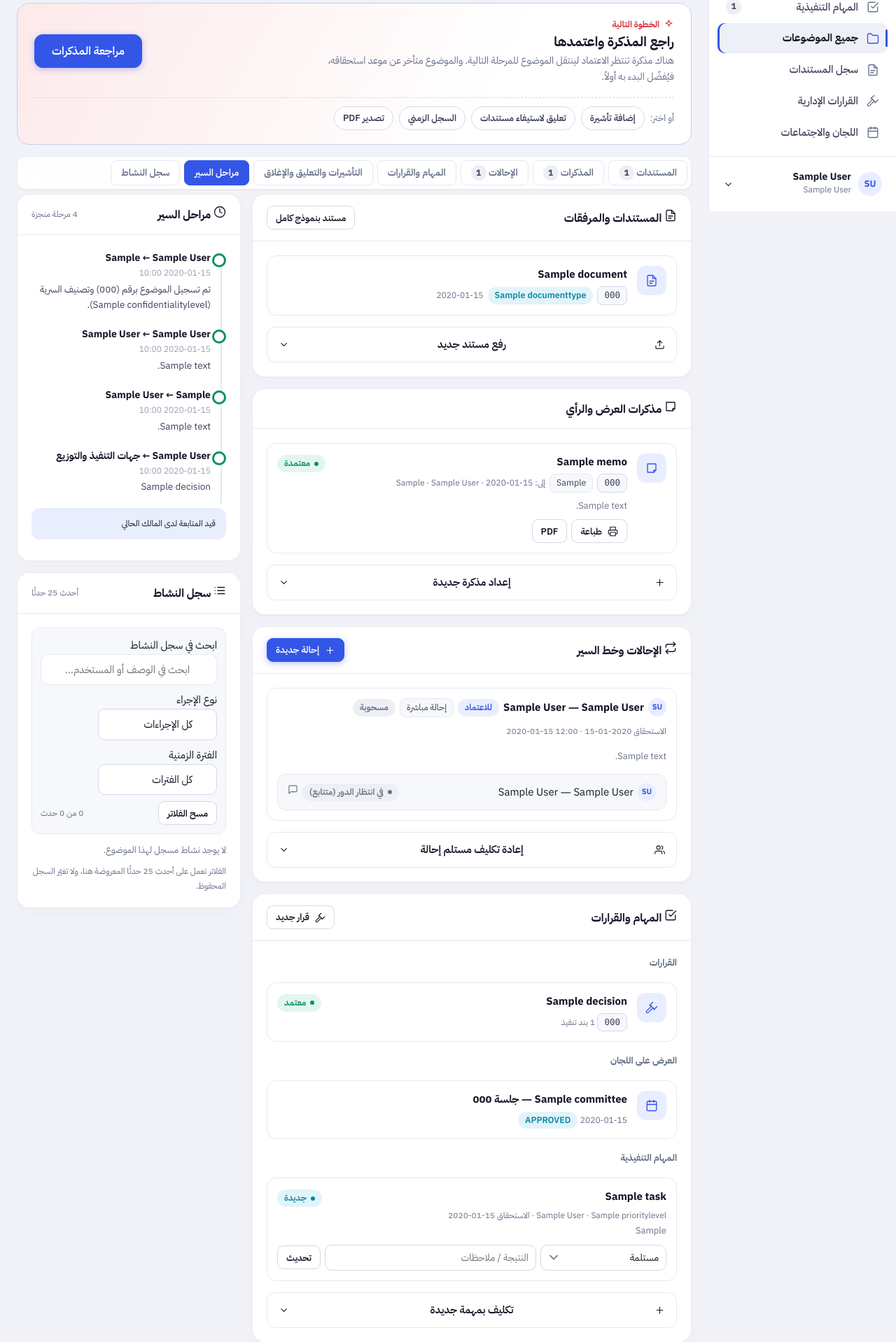
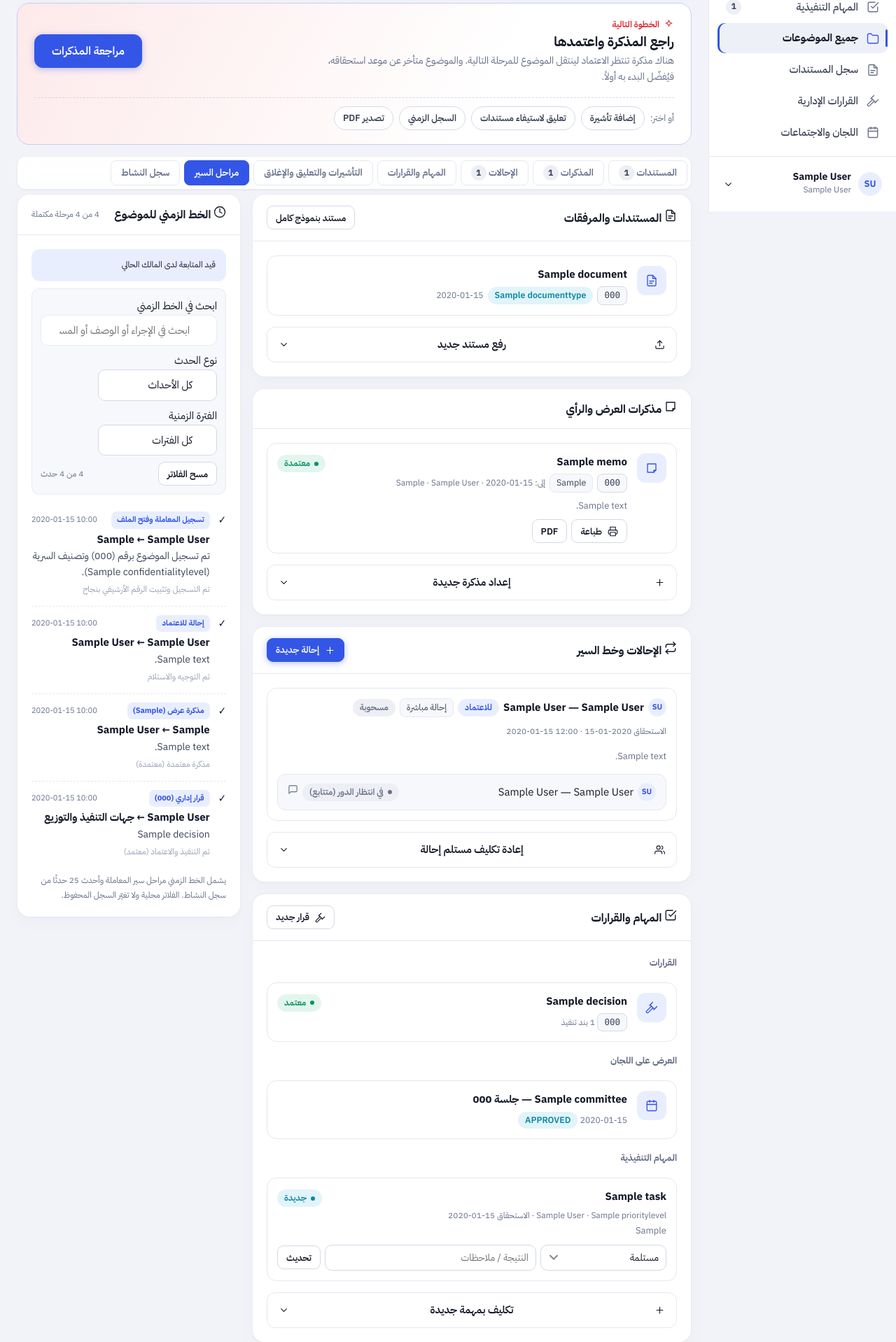
Before and after one commit to AhmedNayel-1/workflow1, a Django app: page /subjects/1/ in a window 1280 px wide. Shown: the part 498-2416 px from the top of the page at 70% size. Run offline with Django 5.2, Linux system fonts and the light colour scheme; a user stored in the database is signed in; tables that the repository leaves empty hold one stand-in row (values such as "Sample post"); data that the repository does not hold is empty.

Commit message:
Unify subject workflow and activity into chronological timeline

```diff
--- a/templates/subjects/subject_detail.html
+++ b/templates/subjects/subject_detail.html
@@ -143,22 +143,33 @@
 
 {# ====================== العمود الجانبي ====================== #}
 <aside class="col sticky" style="gap:16px">
-  <section class="panel" id="sec-timeline"><div class="panel-h"><h3>{% icon 'clock' %} مراحل السير</h3><span class="muted xs">{{ completed_stages_count }} مرحلة منجزة</span></div><div class="panel-b">
-    <div class="tl" id="timeline-box">{% for st in workflow_stages %}<div class="tl-i {% if st.status == 'completed' %}ok{% elif st.status == 'pending' %}mute{% endif %}"><b>{{ st.from_label }} ← {{ st.to_label }}</b><small>{{ st.date }}</small><p>{{ st.what_happened }}</p>{% if st.pending_text %}<small style="color:var(--warn)">{{ st.pending_text }}</small>{% endif %}</div>{% endfor %}</div>
-    <div class="note brand xs">{{ active_stage_pending_text }}</div></div></section>
-  <section class="panel" id="sec-activity" data-activity-root>
-    <div class="panel-h"><h3>{% icon 'list' %} سجل النشاط</h3><span class="muted xs">أحدث 25 حدثًا</span></div>
+  <section class="panel" id="sec-timeline" data-activity-root>
+    <div class="panel-h"><h3>{% icon 'clock' %} الخط الزمني للموضوع</h3><span class="muted xs">{{ completed_stages_count }} من {{ workflow_stages|length }} مرحلة مكتملة</span></div>
     <div class="panel-b">
-      <div class="activity-tools" role="search" aria-label="البحث في سجل النشاط">
-        <label class="search-in activity-search"><span class="sr-only">ابحث في سجل النشاط</span><input class="in" type="search" placeholder="ابحث في الوصف أو المستخدم..." data-activity-search autocomplete="off"></label>
-        <label class="activity-filter"><span class="sr-only">نوع الإجراء</span><select class="in" data-activity-type><option value="">كل الإجراءات</option></select></label>
-        <label class="activity-filter"><span class="sr-only">الفترة الزمنية</span><select class="in" data-activity-period><option value="all">كل الفترات</option><option value="1">آخر 24 ساعة</option><option value="7">آخر 7 أيام</option><option value="30">آخر 30 يومًا</option></select></label>
-        <button class="btn sm" type="button" data-activity-clear>مسح الفلاتر</button>
-        <span class="activity-count muted xs" data-activity-count aria-live="polite">—</span>
+      <div class="note brand xs chronology-current">{{ active_stage_pending_text }}</div>
+      <div id="sec-activity" class="chronology-filter-anchor">
+        <div class="activity-tools" role="search" aria-label="البحث في الخط الزمني">
+          <label class="search-in activity-search"><span class="sr-only">ابحث في الخط الزمني</span><input class="in" type="search" placeholder="ابحث في الإجراء أو الوصف أو المستخدم..." data-activity-search autocomplete="off"></label>
+          <label class="activity-filter"><span class="sr-only">نوع الحدث</span><select class="in" data-activity-type><option value="">كل الأحداث</option></select></label>
+          <label class="activity-filter"><span class="sr-only">الفترة الزمنية</span><select class="in" data-activity-period><option value="all">كل الفترات</option><option value="1">آخر 24 ساعة</option><option value="7">آخر 7 أيام</option><option value="30">آخر 30 يومًا</option></select></label>
+          <button class="btn sm" type="button" data-activity-clear>مسح الفلاتر</button>
+          <span class="activity-count muted xs" data-activity-count aria-live="polite">—</span>
+        </div>
       </div>
-      <div class="feed activity-feed" data-activity-list>
+      <div class="case-chronology" data-activity-list aria-live="polite">
+        {% for st in workflow_stages %}
+        <article class="fi activity-item chronology-item chronology-stage {% if st.status == 'completed' %}is-complete{% elif st.status == 'waiting' %}is-waiting{% else %}is-active{% endif %}" data-activity-item data-action-type="مرحلة سير" data-log-timestamp="{{ st.date }}">
+          <span class="chronology-marker" aria-hidden="true">{% if st.status == 'completed' %}✓{% elif st.status == 'waiting' %}!{% else %}•{% endif %}</span>
+          <div class="fi-b">
+            <div class="activity-heading"><span class="activity-type">{{ st.title }}</span><time class="num">{{ st.date }}</time></div>
+            <b class="chronology-route">{{ st.from_label }} <span aria-hidden="true">←</span> {{ st.to_label }}</b>
+            <p>{{ st.what_happened }}</p>
+            {% if st.pending_text %}<small class="chronology-pending">{{ st.pending_text }}</small>{% elif st.completed_text %}<small class="muted">{{ st.completed_text }}</small>{% endif %}
+          </div>
+        </article>
+        {% endfor %}
         {% for log in activity_logs|slice:":25" %}
-        <article class="fi activity-item" data-activity-item data-action-type="{{ log.action_type }}" data-log-timestamp="{{ log.created_at|date:'U' }}">
+        <article class="fi activity-item chronology-item chronology-log" data-activity-item data-action-type="{{ log.action_type }}" data-log-timestamp="{{ log.created_at|date:'U' }}">
           <span class="avatar sm">{{ log.actor_user|default:"؟"|initials }}</span>
           <div class="fi-b">
             <div class="activity-heading"><span class="activity-type">{{ log.action_type }}</span><time class="num" datetime="{{ log.created_at|date:'c' }}">{{ log.created_at|date:"Y-m-d H:i" }}</time></div>
@@ -166,10 +177,10 @@
             <small>{{ log.actor_user.get_full_name|default:log.actor_user.username }}{% if log.acting_on_behalf_of %} (نيابةً عن {{ log.acting_on_behalf_of }}){% endif %}</small>
           </div>
         </article>
-        {% empty %}<p class="muted sm" data-activity-empty>لا يوجد نشاط مسجل لهذا الموضوع.</p>{% endfor %}
+        {% endfor %}
       </div>
       <p class="activity-no-results muted sm" data-activity-no-results hidden>لا توجد أحداث تطابق معايير البحث الحالية.</p>
-      <p class="muted xs mt-s">الفلاتر تعمل على أحدث 25 حدثًا المعروضة هنا، ولا تغيّر السجل المحفوظ.</p>
+      <p class="muted xs mt-s">يشمل الخط الزمني مراحل سير المعاملة وأحدث 25 حدثًا من سجل النشاط. الفلاتر محلية ولا تغيّر السجل المحفوظ.</p>
     </div>
   </section>
 </aside>
```
